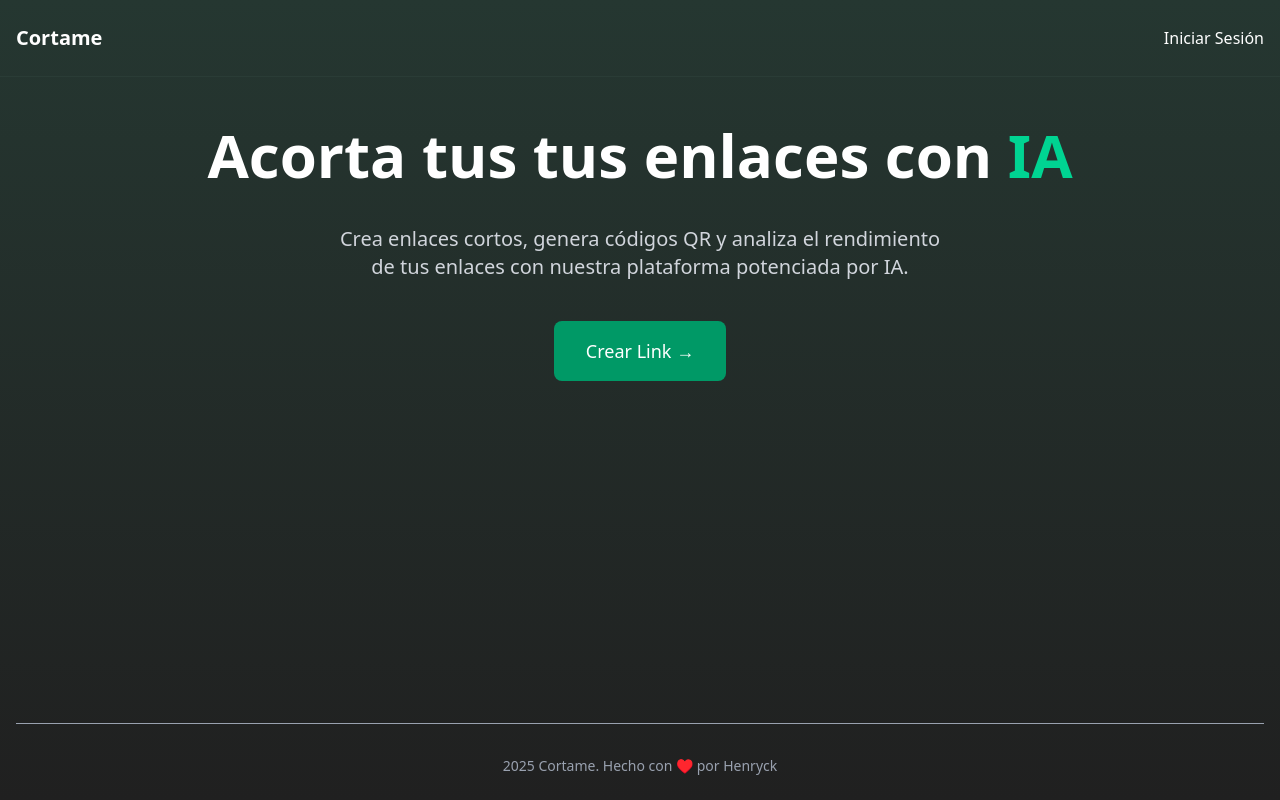
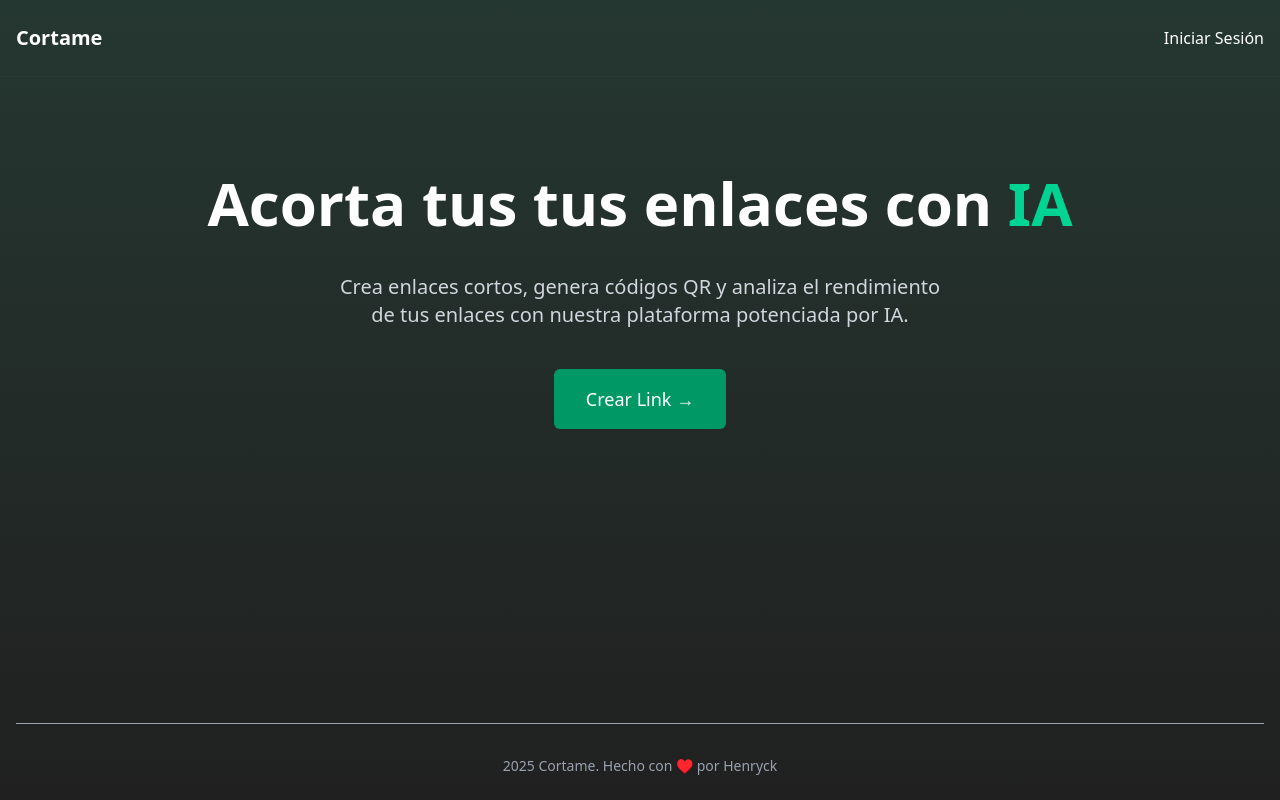
Before and after one commit to henryckg/cortame-app, an Astro site: page / in a window 1280 px wide. Built offline with nearby package versions, Linux system fonts and the light colour scheme; Astro itself is replaced by a stand-in of ours.

Commit message:
fix: update import path for Layout component and adjust padding in index page

```diff
--- a/src/pages/index.astro
+++ b/src/pages/index.astro
@@ -1,9 +1,9 @@
 ---
-import Layout from "../layouts/Layout.astro";
+import Layout from "@/layouts/Layout.astro";
 ---
 
 <Layout title="Cortame - Acortador de URL">
-  <div class="max-w-4xl mx-auto text-center flex flex-col items-center justify-center gap-10 pt-8">
+  <div class="max-w-4xl mx-auto text-center flex flex-col items-center justify-center gap-10 pt-20">
     <h1 class="text-4xl md:text-6xl font-bold text-balance">
       Acorta tus tus enlaces con <span class="text-emerald-400">IA</span>
     </h1>
@@ -12,11 +12,12 @@ import Layout from "../layouts/Layout.astro";
       enlaces con nuestra plataforma potenciada por IA.
     </p>
     <div class="flex flex-col sm:flex-row gap-4 justify-center">
-      <button
-        class="bg-emerald-600 hover:bg-emerald-700 transition-all duration-150 cursor-pointer text-white px-8 py-4 text-lg rounded-lg hover:scale-105"
+      <a
+        href="/dashboard"
+        class="bg-emerald-600 hover:bg-emerald-700 transition-all duration-150 cursor-pointer text-white px-8 py-4 text-lg rounded-md hover:scale-105"
       >
         Crear Link →
-      </button>
+      </a>
     </div>
   </div>
 
```
